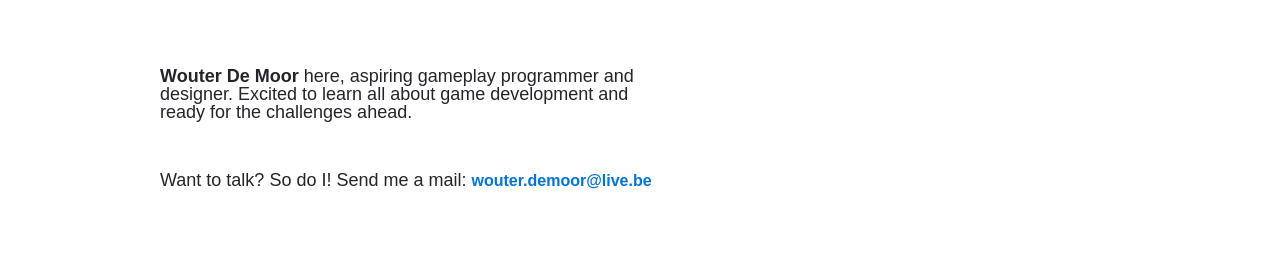
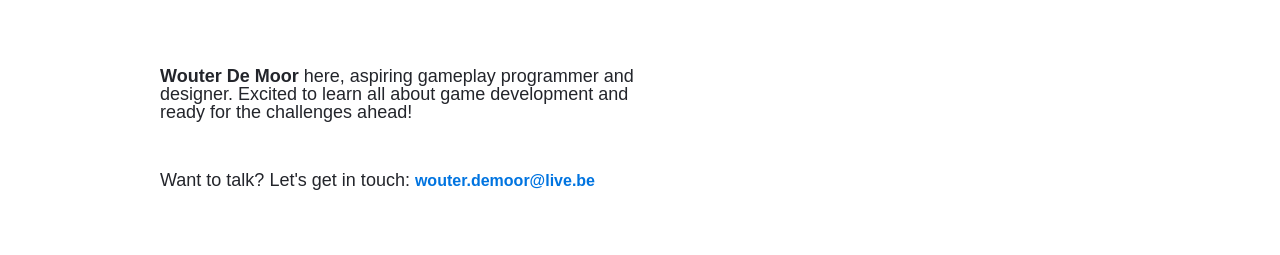
Before and after one commit to EezehDev/Portfolio, an Eleventy site: page src/index.md in a window 1280 px wide. Shown: the part 203-458 px from the top of the page. Built offline with nearby package versions, Linux system fonts and the light colour scheme; Eleventy itself is replaced by a stand-in of ours; files that its build step writes are made by us from their sources; what eleventy-plugin-sass would draw is missing.

Commit message:
Improved introduction

```diff
--- a/src/index.md
+++ b/src/index.md
@@ -4,9 +4,9 @@ title: WouterDeMoor - Home
 ---
 
 <section class="introduction container">
-    <h2 class="introduction-title">Hello and welcome! &#128075;</h2>
-    <div class="introduction-text"><em>Wouter De Moor</em> here, aspiring gameplay programmer and designer. Excited to learn all about game development and ready for the challenges ahead.</div>
-    <div class="introduction-contact">Want to talk? So do I! Send me a mail: <a href="mailto:wouter.demoor@live.be" class="introduction-mail">wouter.demoor@live.be</a></div>
+    <h2 class="introduction-title">Hello and welcome &#128075;</h2>
+    <div class="introduction-text"><em>Wouter De Moor</em> here, aspiring gameplay programmer and designer. Excited to learn all about game development and ready for the challenges ahead!</div>
+    <div class="introduction-contact">Want to talk? Let's get in touch: <a href="mailto:wouter.demoor@live.be" class="introduction-mail">wouter.demoor@live.be</a></div>
 </section>
 
 <section class="skills container">
```
